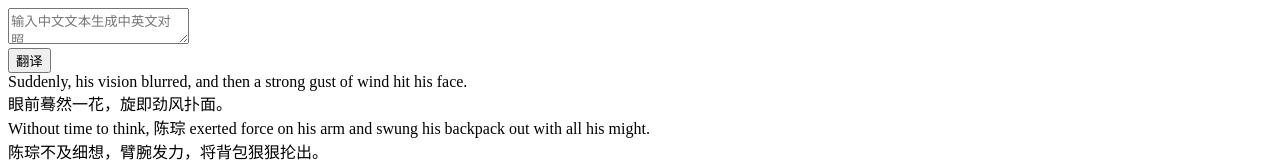
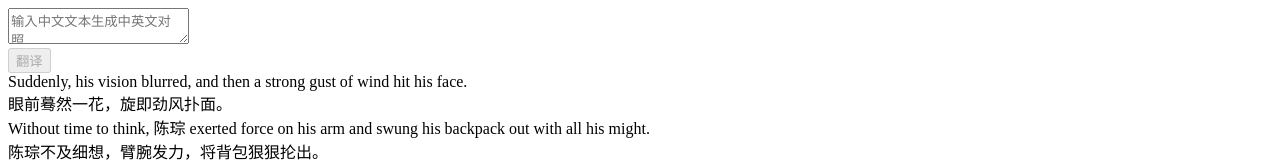
Before and after one commit to GitDzreal93/lingua-reader, a Next.js app: page / in a window 1280 px wide. Shown: the top 162 px of the page. Built offline with nearby package versions, Linux system fonts and the light colour scheme.

Commit message:
feat: Add Coze API translation functionality to Reader component

```diff
--- a/src/components/Reader.tsx
+++ b/src/components/Reader.tsx
@@ -19,6 +19,8 @@ interface ReaderProps {
 export const Reader = ({ data }: ReaderProps) => {
   const [selectedText, setSelectedText] = useState('');
   const [activeTab, setActiveTab] = useState<'Nouns' | 'Verbs' | 'Adjectives'>('Nouns');
+  const [inputText, setInputText] = useState('');
+  const [isTranslating, setIsTranslating] = useState(false);
 
   useEffect(() => {
     const handleMouseUp = () => {
@@ -33,6 +35,45 @@ export const Reader = ({ data }: ReaderProps) => {
       document.removeEventListener('mouseup', handleMouseUp);
     };
   }, []);
+
+  // 调用 Coze API 的函数
+  const translateText = async () => {
+    if (!inputText.trim() || isTranslating) return;
+
+    setIsTranslating(true);
+    try {
+      const response = await fetch('https://api.coze.cn/conversation/chat', {
+        method: 'POST',
+        headers: {
+          'Content-Type': 'application/json',
+          'Authorization': `Bearer ${process.env.COZE_API_TOKEN}`
+        },
+        body: JSON.stringify({
+          bot_id: process.env.NEXT_PUBLIC_COZE_BOT_ID,
+          messages: [
+            {
+              role: 'user',
+              content: inputText
+            }
+          ]
+        })
+      });
+
+      const result = await response.json();
+
+      if (result.success) {
+        // 处理翻译结果
+        console.log('Translation result:', result);
+        // TODO: 更新界面显示翻译结果
+      } else {
+        console.error('Translation failed:', result.message);
+      }
+    } catch (error) {
+      console.error('Error during translation:', error);
+    } finally {
+      setIsTranslating(false);
+    }
+  };
 
   // 模拟高亮单词数据
   const highlightedWords = {
@@ -81,12 +122,20 @@ export const Reader = ({ data }: ReaderProps) => {
             <div className="mb-8 flex gap-4 items-start">
               <div className="flex-1">
                 <textarea
+                  value={inputText}
+                  onChange={(e) => setInputText(e.target.value)}
                   className="w-full px-6 py-4 text-gray-800 placeholder-gray-400 bg-white rounded-lg border border-gray-200 resize-none focus:outline-none focus:border-gray-300 h-[120px]"
                   placeholder="输入中文文本生成中英文对照..."
                 />
               </div>
-              <button className="w-[80px] h-[45px] bg-[#E84C3D] text-white text-base font-medium rounded-lg hover:bg-[#E84C3D]/90 transition-colors flex items-center justify-center shrink-0">
-                翻译
+              <button
+                onClick={translateText}
+                disabled={isTranslating || !inputText.trim()}
+                className={`w-[80px] h-[45px] bg-[#E84C3D] text-white text-base font-medium rounded-lg hover:bg-[#E84C3D]/90 transition-colors flex items-center justify-center shrink-0 ${
+                  (isTranslating || !inputText.trim()) ? 'opacity-50 cursor-not-allowed' : ''
+                }`}
+              >
+                {isTranslating ? '翻译中' : '翻译'}
               </button>
             </div>
 
```
